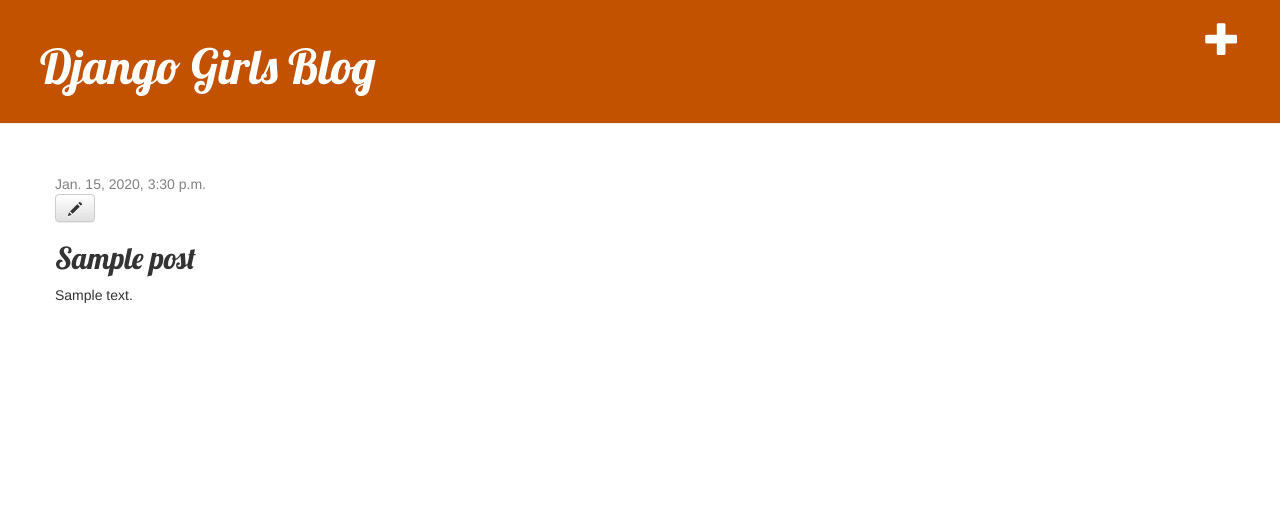
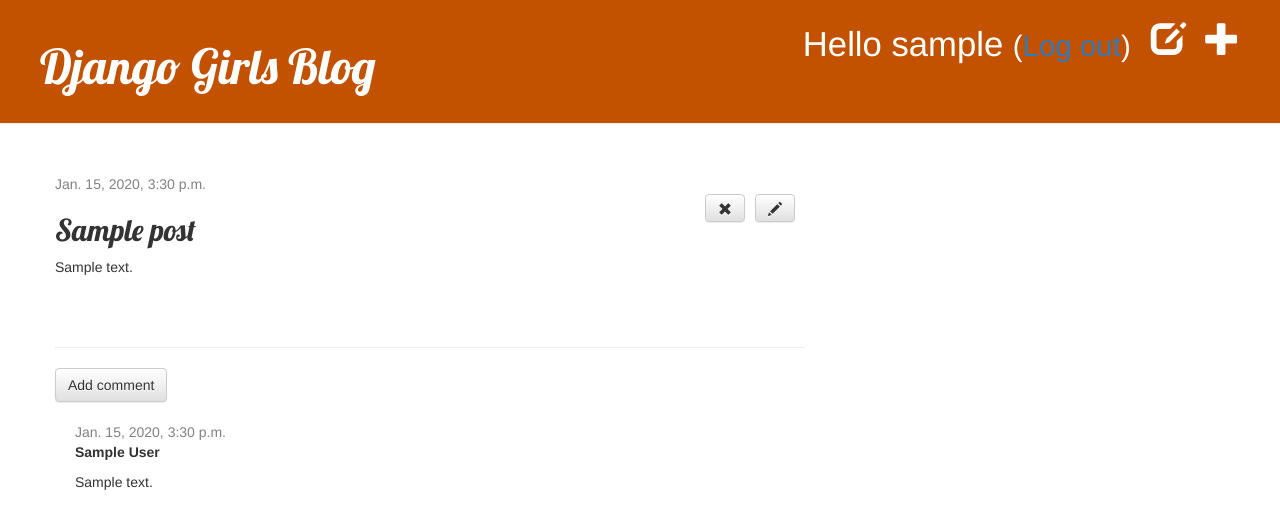
Before and after one commit to manishwg/djangogirls, a Django app: page /post/1/ in a window 1280 px wide. Shown: the top 529 px of the page. Run offline with Django 3.2, Linux system fonts and the light colour scheme; a user stored in the database is signed in; tables that the repository leaves empty hold one stand-in row (values such as "Sample post"); some libraries are stand-ins or nearby versions.

Commit message:
additional files and changes for Heroku

```diff
--- a/blog/admin.py
+++ b/blog/admin.py
@@ -1,4 +1,5 @@
 from django.contrib import admin
-from .models import Post
+from .models import Post, Comment
 
 admin.site.register(Post)
+admin.site.register(Comment)
--- a/blog/models.py
+++ b/blog/models.py
@@ -14,5 +14,23 @@
         self.published_date = timezone.now()
         self.save()
 
+    def approved_comments(self):
+        return self.comments.filter(approved_comment=True)
+
     def __str__(self):
         return self.title
+
+class Comment(models.Model):
+    post = models.ForeignKey('blog.Post', on_delete=models.CASCADE, related_name='comments')
+    author = models.CharField(max_length=200)
+    text = models.TextField()
+    created_date = models.DateTimeField(default=timezone.now)
+    approved_comment = models.BooleanField(default=False)
+
+    def approve(self):
+        self.approved_comment = True
+        self.save()
+
+
+    def __str__(self):
+        return self.text
--- a/blog/static/css/blog.css
+++ b/blog/static/css/blog.css
@@ -42,6 +42,15 @@
     margin-bottom: 70px;
 }
 
+.post-menu, .post-menu:hover, .post-menu:visited {
+    float: right;
+    margin-right: 10px;
+}
+
 .post h2 a, .post h2 a:visited {
     color: #000000;
 }
+
+.comment {
+    margin: 20px 0px 20px 20px;
+}
--- a/blog/templates/blog/base.html
+++ b/blog/templates/blog/base.html
@@ -8,10 +8,16 @@
 		<link rel="stylesheet" href="{% static 'css/blog.css' %}">
 	</head>
 	<body>
-		<div  class="page-header">
+		<div class="page-header">
+
 			{% if user.is_authenticated %}
 				<a href="{% url 'post_new' %}" class="top-menu"><span class="glyphicon glyphicon-plus"></span></a>
+				<a href="{% url 'post_draft_list' %}" class="top-menu"><span class="glyphicon glyphicon-edit"></span></a>
+				<p class="top-menu">Hello {{ user.username }} <small>(<a href="{% url 'logout' %}">Log out</a>)</small></p>
+			{% else %}
+				<a href="{% url 'login' %}" class="top-menu"><span class="glyphicon glyphicon-lock"></span></a>
 			{% endif %}
+
 			<h1><a href="/">Django Girls Blog</a></h1>
 		</div>
 		<div class="content container">
--- a/blog/templates/blog/post_detail.html
+++ b/blog/templates/blog/post_detail.html
@@ -3,14 +3,46 @@
 {% block content %}
 <div class="post">
 	{% if post.published_date %}
-	<div class="date">
-		{{ post.published_date }}
-	</div>
+		<div class="date">
+			{{ post.published_date }}
+		</div>
+	{% else %}
+		<a class="btn btn-default post-menu" href="{% url 'post_publish' pk=post.pk %}">Publish</a>
 	{% endif %}
+
 	{% if user.is_authenticated %}
-		<a class="btn btn-default" href="{% url 'post_edit' pk=post.pk %}"><span class="glyphicon glyphicon-pencil"></span></a>
+		<a class="btn btn-default post-menu" href="{% url 'post_edit' pk=post.pk %}"><span class="glyphicon glyphicon-pencil"></span></a>
+		<a class="btn btn-default post-menu" href="{% url 'post_remove' pk=post.pk %}"><span class="glyphicon glyphicon-remove"></span></a>
 	{% endif %}
+
 	<h2>{{ post.title }}</h2>
 	<p>{{ post.text|linebreaksbr }}</p>
+
 </div>
+
+<hr>
+
+<a class="btn btn-default" href="{% url 'add_comment_to_post' pk=post.pk %}">Add comment</a>
+
+
+
+{% for comment in post.comments.all %}
+    {% if user.is_authenticated or comment.approved_comment %}
+    <div class="comment">
+        <div class="date">
+            {{ comment.created_date }}
+            {% if not comment.approved_comment %}
+                <a class="btn btn-default" href="{% url 'comment_remove' pk=comment.pk %}"><span class="glyphicon glyphicon-remove"></span></a>
+                <a class="btn btn-default" href="{% url 'comment_approve' pk=comment.pk %}"><span class="glyphicon glyphicon-ok"></span></a>
+            {% endif %}
+        </div>
+        <strong>{{ comment.author }}</strong>
+        <p>{{ comment.text|linebreaks }}</p>
+    </div>
+    {% endif %}
+{% empty %}
+    <p>No comments here yet :(</p>
+{% endfor %}
+
+
 {% endblock %}
--- a/blog/templates/blog/post_list.html
+++ b/blog/templates/blog/post_list.html
@@ -7,6 +7,7 @@
 	</div>
 	<h2><a href="{% url 'post_detail' pk=post.pk %}">{{ post.title }}</a></h2>
 	<p>{{ post.text|linebreaksbr }}</p>
+	<a href="{% url 'post_detail' pk=post.pk %}">Comments: {{ post.approved_comments.count }}</a>
 </div>
 {% endfor %}
 {% endblock %}
--- a/blog/urls.py
+++ b/blog/urls.py
@@ -6,4 +6,10 @@
     path('post/<int:pk>/', views.post_detail, name='post_detail'),
     path('post/new/', views.post_new, name='post_new'),
     path('post/<int:pk>/edit/', views.post_edit, name='post_edit'),
+    path('drafts/', views.post_draft_list, name='post_draft_list'),
+    path('post/<int:pk>/publish/', views.post_publish, name='post_publish'),
+    path('post/<pk>/remove/', views.post_remove, name='post_remove'),
+    path('post/<int:pk>/comment/', views.add_comment_to_post, name='add_comment_to_post'),
+    path('comment/<int:pk>/approve/', views.comment_approve, name='comment_approve'),
+    path('comment/<int:pk>/remove/', views.comment_remove, name='comment_remove'),
 ]
--- a/blog/views.py
+++ b/blog/views.py
@@ -1,13 +1,18 @@
 from django.shortcuts import render, get_object_or_404
 from django.utils import timezone
-from .models import Post
-from .forms import PostForm
+from .models import Post, Comment
+from .forms import PostForm, CommentForm
 from django.shortcuts import redirect
+from django.contrib.auth.decorators import login_required
 
 
 def post_list(request):
     posts = Post.objects.filter(published_date__lte=timezone.now()).order_by('published_date')
     return render(request, 'blog/post_list.html', {'posts': posts})
+
+def post_draft_list(request):
+    posts = Post.objects.filter(published_date__isnull=True).order_by('created_date')
+    return render(request, 'blog/post_draft_list.html', {'posts': posts})
 
 def post_detail(request, pk):
     post = get_object_or_404(Post, pk=pk)
@@ -17,19 +22,22 @@
     form = PostForm()
     return render(request, 'blog/post_edit.html', {'form': form})
 
+
+@login_required
 def post_new(request):
     if request.method == "POST":
         form = PostForm(request.POST)
         if form.is_valid():
             post = form.save(commit=False)
             post.author = request.user
-            post.published_date = timezone.now()
             post.save()
             return redirect('post_detail', pk=post.pk)
     else:
         form = PostForm()
     return render(request, 'blog/post_edit.html', {'form': form})
 
+
+@login_required
 def post_edit(request, pk):
     post = get_object_or_404(Post, pk=pk)
     if request.method == "POST":
@@ -37,9 +45,49 @@
         if form.is_valid():
             post = form.save(commit=False)
             post.author = request.user
-            post.published_date = timezone.now()
             post.save()
             return redirect('post_detail', pk=post.pk)
     else:
         form = PostForm(instance=post)
     return render(request, 'blog/post_edit.html', {'form': form})
+
+
+@login_required
+def post_publish(request, pk):
+    post = get_object_or_404(Post, pk=pk)
+    post.publish()
+    return redirect('post_detail', pk=pk)
+
+
+@login_required
+def post_remove(request, pk):
+    post = get_object_or_404(Post, pk=pk)
+    post.delete()
+    return redirect('post_list')
+
+
+def add_comment_to_post(request, pk):
+    post = get_object_or_404(Post, pk=pk)
+    if request.method == "POST":
+        form = CommentForm(request.POST)
+        if form.is_valid():
+            comment = form.save(commit=False)
+            comment.post = post
+            comment.save()
+            return redirect('post_detail', pk=post.pk)
+    else:
+        form = CommentForm()
+    return render(request, 'blog/add_comment_to_post.html', {'form': form})
+
+
+@login_required
+def comment_approve(request, pk):
+    comment = get_object_or_404(Comment, pk=pk)
+    comment.approve()
+    return redirect('post_detail', pk=comment.post.pk)
+
+@login_required
+def comment_remove(request, pk):
+    comment = get_object_or_404(Comment, pk=pk)
+    comment.delete()
+    return redirect('post_detail', pk=comment.post.pk)
--- a/msite/urls.py
+++ b/msite/urls.py
@@ -16,7 +16,11 @@
 from django.contrib import admin
 from django.urls import path, include
 
+from django.contrib.auth import views
+
 urlpatterns = [
     path('admin/', admin.site.urls),
+    path('accounts/login/', views.LoginView.as_view(), name='login'),
+    path('accounts/logout/', views.LogoutView.as_view(next_page='/'), name='logout'),
     path('', include('blog.urls')),
 ]
--- /dev/null
+++ b/runtime.txt
@@ -0,0 +1 @@
+python-3.6.4
```
Also changed, not shown: blog/forms.py (+7 -1 lines), blog/templates/blog/add_comment_to_post.html (added, +9 -0 lines), blog/templates/blog/post_draft_list.html (added, +11 -0 lines), blog/templates/registration/login.html (added, +24 -0 lines), msite/settings.py (+12 -3 lines), requirements.txt (+7 -1 lines), blog/migrations/0002_comment.py (added), 2 other files.
